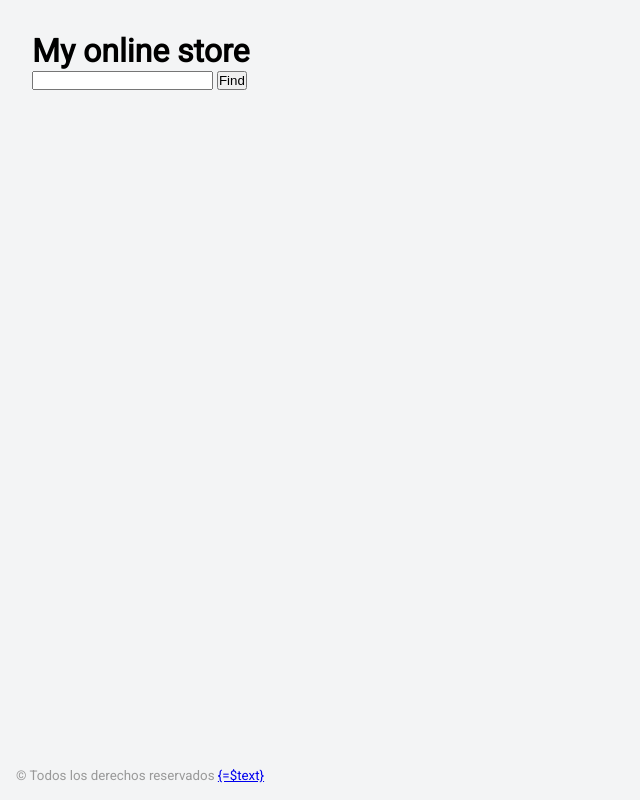
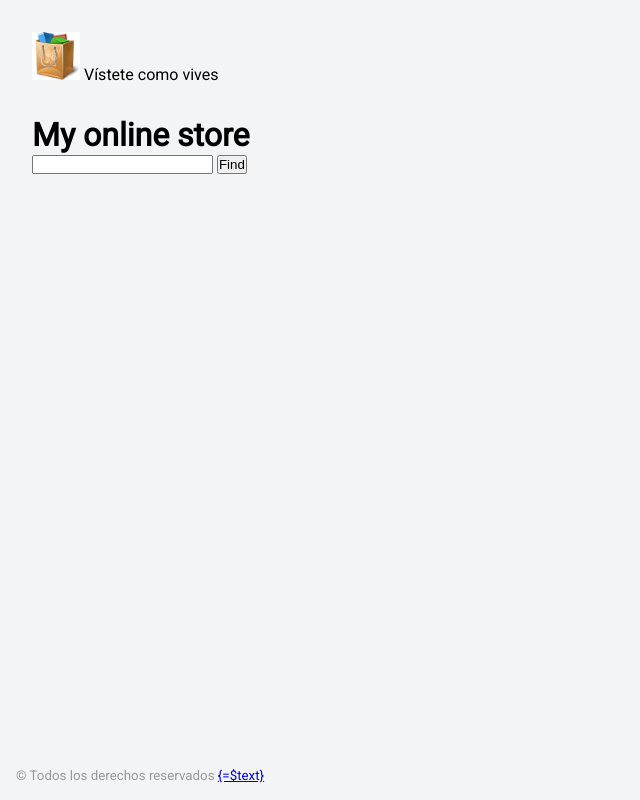
Before and after one commit to Adalab/modulo-2-evaluacion-final-susdiaz-sudo, a website built with Vite: page src/index.html in a window 1280 px wide. Shown: the whole page, without its empty margins (0-640 px from the left). Built offline with nearby package versions, Linux system fonts and the light colour scheme.

Commit message:
Add logo and slogan to header

```diff
--- a/src/partials/header.html
+++ b/src/partials/header.html
@@ -1,2 +1,4 @@
-<header>
+<header class="header">
+  <img class="shoppingBag" src="/images/shopping_bag.png" alt="shopping bag logo">
+  <span class="sloganHeader">Vístete como vives</span>
 </header>
--- a/src/scss/layout/_header.scss
+++ b/src/scss/layout/_header.scss
@@ -1,5 +1,11 @@
-.page__header {
-  display: flex;
-  justify-content: space-evenly;
-  margin-bottom: 3rem;
+.header {
+  padding-bottom: 2rem;
 }
+
+.shoppingBag {
+  width: 3rem;
+}
+
+.sloganHeader {
+display: inline-block;
+}
```
Also changed, not shown: public/images/shopping_bag.png (added).
